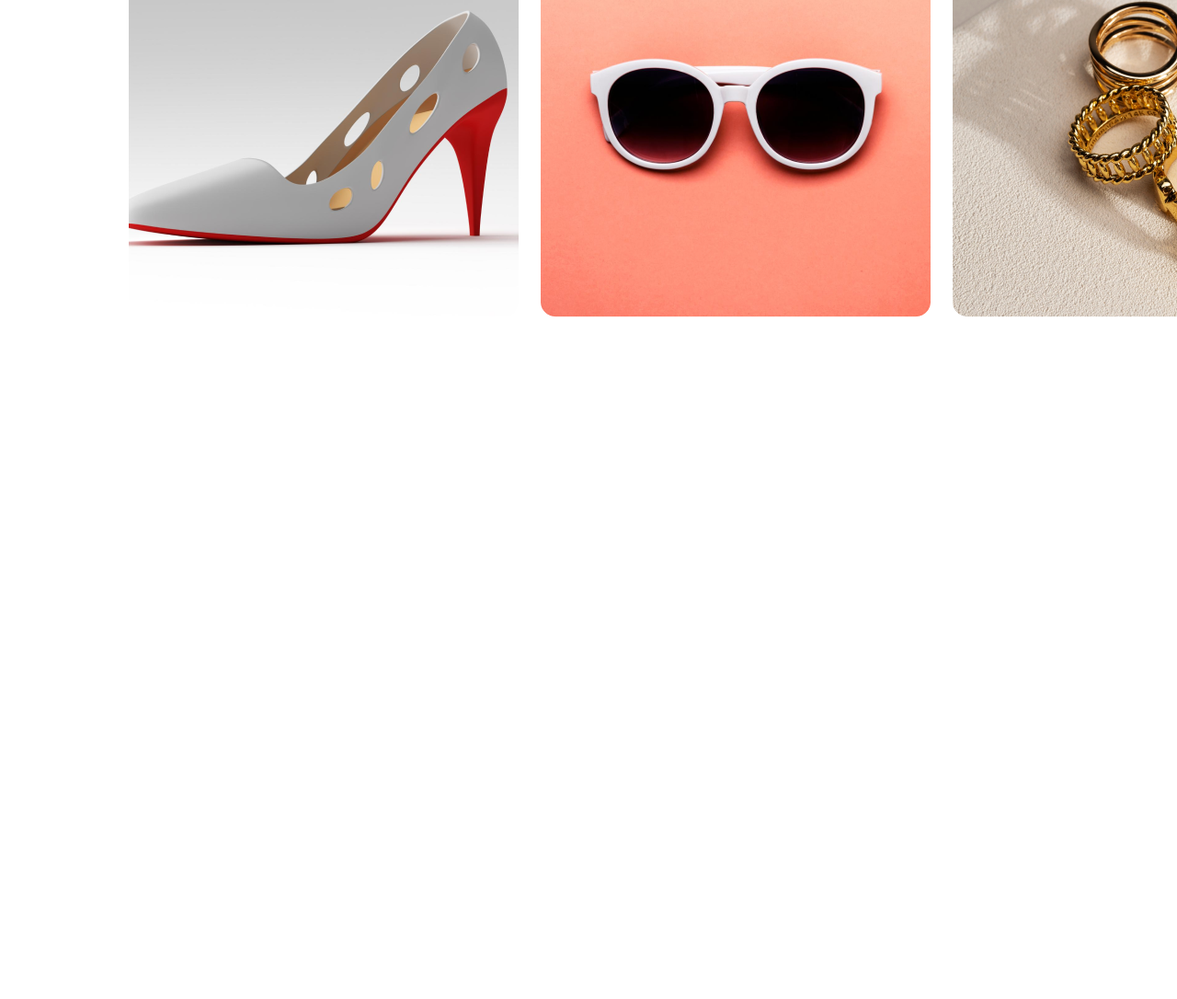
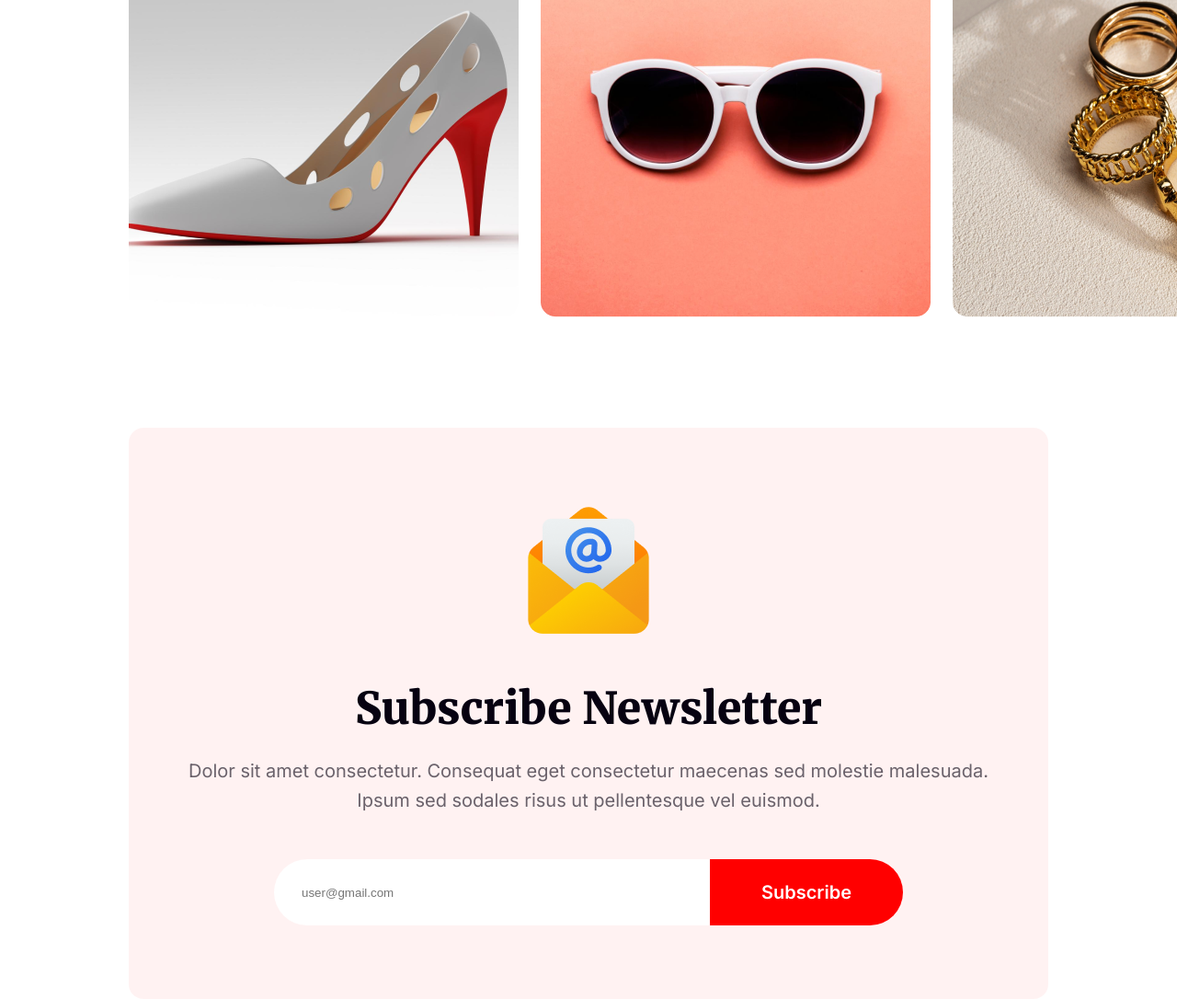
Before and after one commit to Sazid99246/new-year-new-mission, a plain HTML site: page index.html in a window 1280 px wide. Shown: the part 5826-6912 px from the top of the page at 92% size. Before the commit the page ends 6171 px from the top, so only its background shows below. Drawn offline with Linux system fonts and the light colour scheme.

Commit message:
subscribe section added

```diff
--- a/index.html
+++ b/index.html
@@ -74,6 +74,16 @@
                 <img src="./images/Rectangle 8.png" alt="">
             </div>
         </section>
+        <section class="subscribe">
+            <img src="images/Group 61.png" alt="">
+            <h2>Subscribe Newsletter</h2>
+            <p>Dolor sit amet consectetur. Consequat eget consectetur maecenas sed molestie malesuada.<br>Ipsum sed sodales risus ut pellentesque vel euismod.</p>
+            <form>
+                <input type="email" name="email" id="email" placeholder="user@gmail.com">
+                <input type="submit" value="Subscribe">
+            </form>
+
+        </section>
     </main>
     <footer>
 
--- a/styles/style.css
+++ b/styles/style.css
@@ -255,3 +255,55 @@ section {
     grid-template-columns: repeat(3, 1fr);
     gap: 24px;
 }
+
+.subscribe {
+    text-align: center;
+    background: rgba(255, 0, 0, 0.05);
+    padding: 80px 0;
+    border-radius: 16px;
+}
+
+.subscribe img {
+    margin-bottom: 40px;
+}
+
+.subscribe h2 {
+    color: #070211;
+    font-family: "Merriweather", serif;
+    font-size: 48px;
+    font-weight: 900;
+    text-transform: capitalize;
+    margin-bottom: 22px;
+}
+
+.subscribe p {
+    color: rgba(7, 2, 17, 0.60);
+    font-family: "Inter", sans-serif;
+    font-size: 20px;
+    line-height: 32px;
+    margin-bottom: 48px;
+}
+
+.subscribe form {
+    display: flex;
+    justify-content: center;
+}
+
+.subscribe form input[type="email"] {
+    padding: 25px 267px 25px 30px;
+    border: 0;
+    border-radius: 50px 0 0 50px;
+}
+
+.subscribe form input[type="submit"] {
+    color: #FFF;
+    text-align: center;
+    font-family: "Inter", sans-serif;
+    font-size: 20px;
+    font-weight: 600;
+    text-transform: capitalize;
+    background: #F00;
+    padding: 24px 56px;
+    border: 0;
+    border-radius: 0 50px 50px 0;
+}
```
